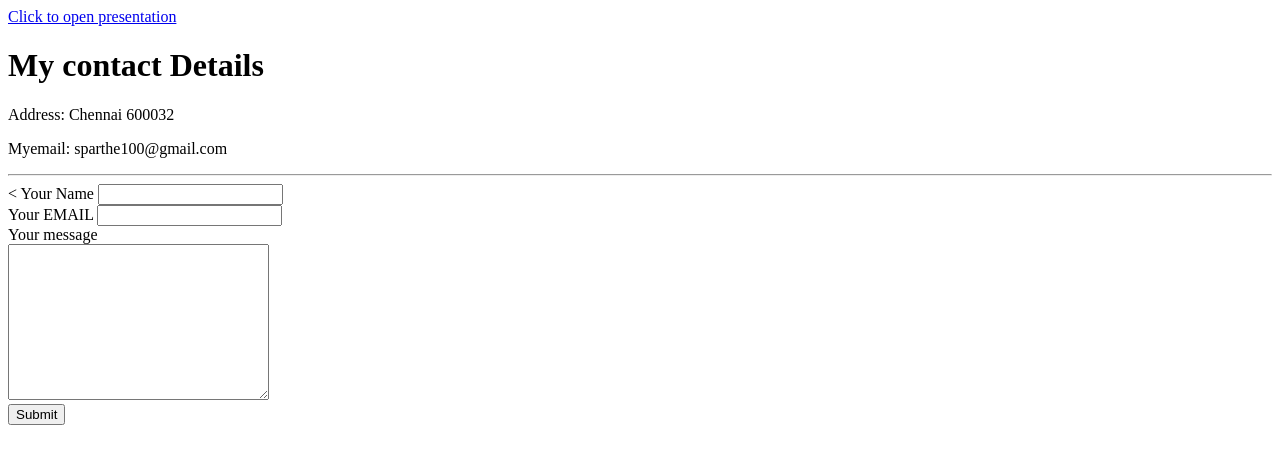
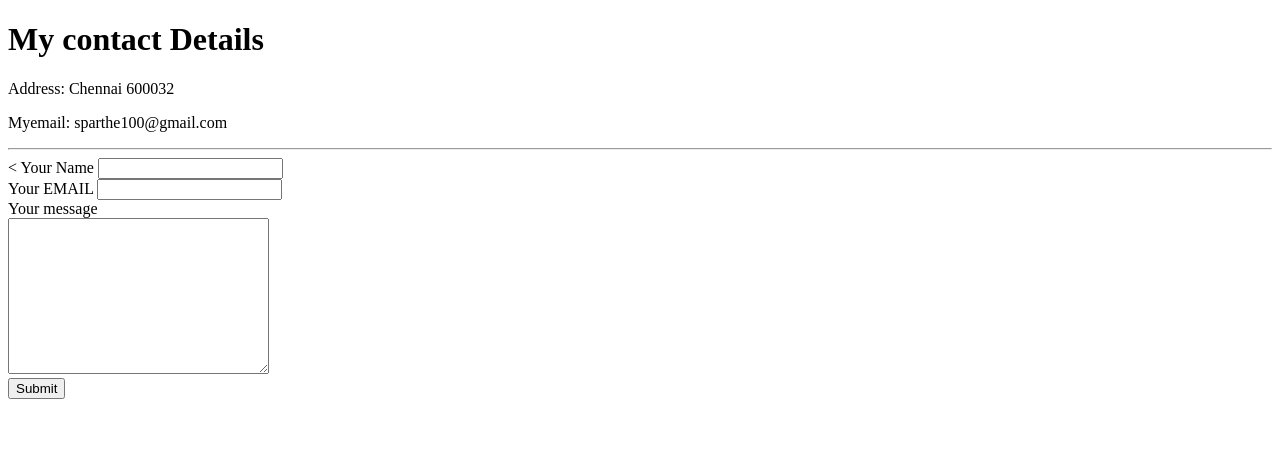
Before and after one commit to MYKSsite/MYKSsite, a plain HTML site: page contact.html in a window 1280 px wide. Drawn offline with Linux system fonts and the light colour scheme.

Commit message:
First version of WEB design

```diff
--- a/contact.html
+++ b/contact.html
@@ -10,7 +10,6 @@
 <body>
 
 
-  <a href = "facts.ppt">Click to open presentation</a>
 
   <h1>My contact Details</h1>
   <p>Address: Chennai 600032</p>
```
Also changed, not shown: index.html (+0 -1 lines), 1 other file.
